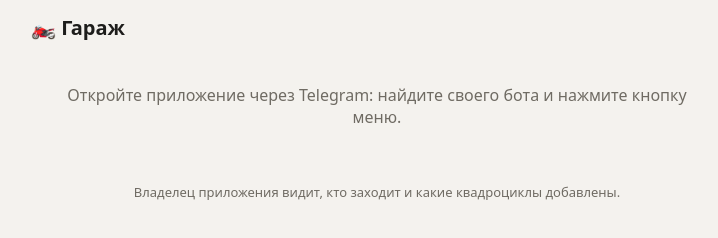
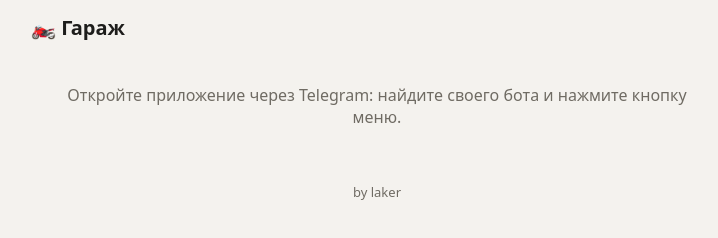
Before and after one commit to temkii05-netizen/garagee, a plain HTML site: page index.html in a window 1280 px wide. Shown: the whole page, without its empty margins (263-981 px from the left). Drawn offline with nearby package versions, Linux system fonts and the light colour scheme.

Commit message:
index.html

```diff
--- a/index.html
+++ b/index.html
@@ -60,7 +60,7 @@ label.c input{width:auto}
   <div id="app"></div>
   <div class="mut" style="text-align:center;margin:24px 0 8px;font-size:13px">
 
-    <div style="margin-top:8px">Владелец приложения видит, кто заходит и какие квадроциклы добавлены.</div>
+    <div style="margin-top:8px">by laker</div>
   </div>
 </div>
 <div id="m"><div id="mb"></div></div>
```
